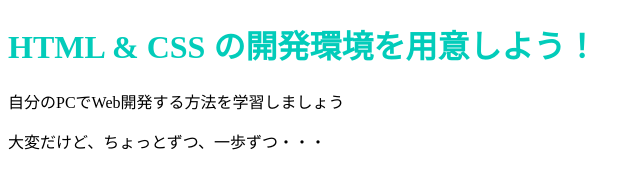
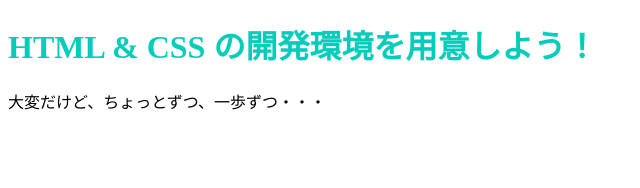
Before and after one commit to y-training-927/github.io, a plain HTML site: page index.html in a window 1280 px wide. Shown: the whole page, without its empty margins (0-640 px from the left). Drawn offline with Linux system fonts and the light colour scheme.

Commit message:
Update index.html

```diff
--- a/index.html
+++ b/index.html
@@ -7,7 +7,6 @@
   </head>
   <body>
     <h1 class="title">HTML & CSS の開発環境を用意しよう！</h1>
-    <p>自分のPCでWeb開発する方法を学習しましょう</p>
     <p>大変だけど、ちょっとずつ、一歩ずつ・・・</p>
   </body>
 </html>
```
